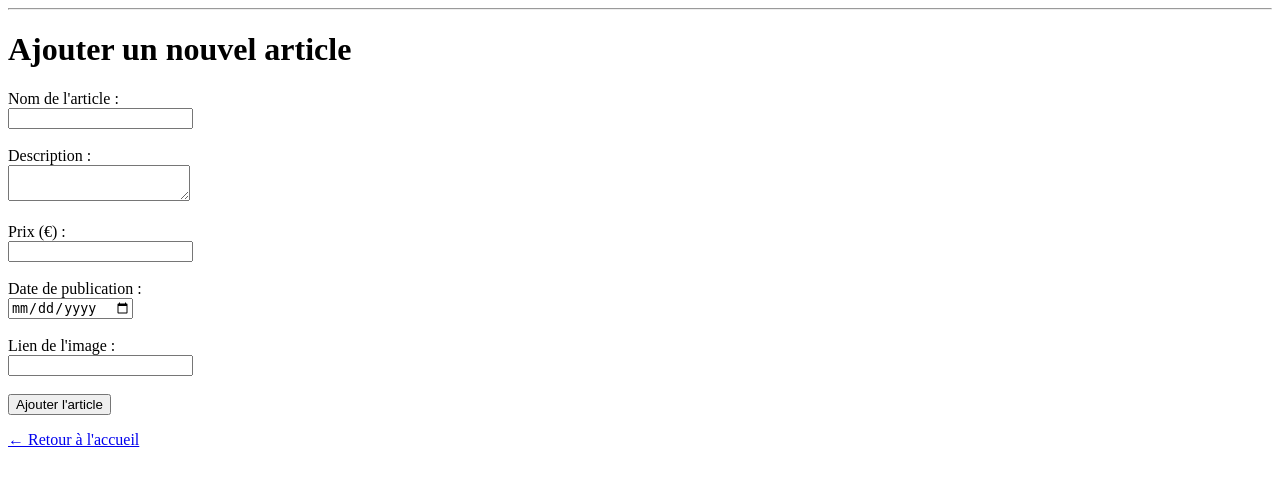
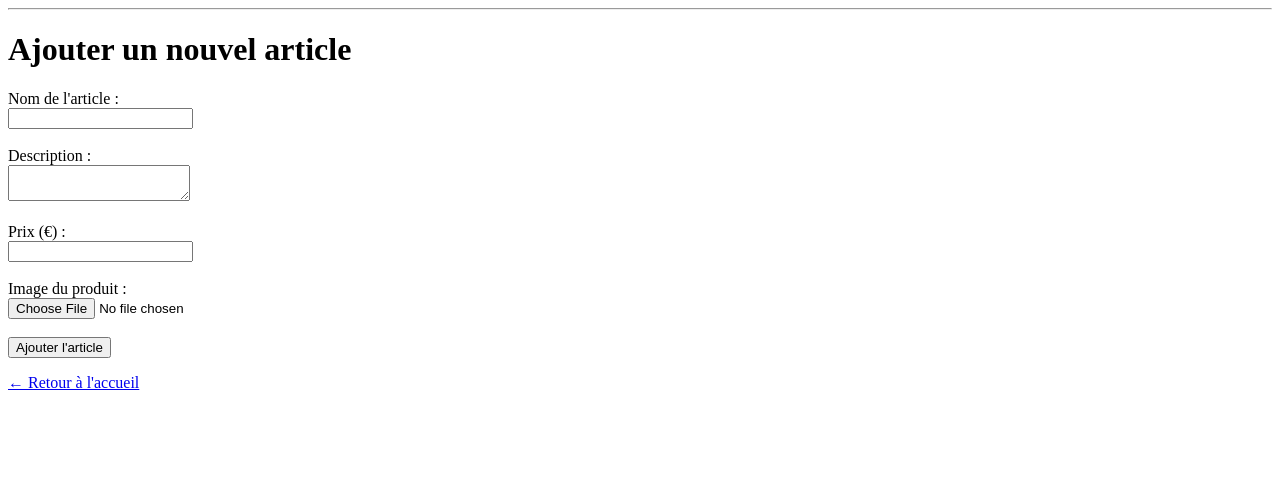
Before and after one commit to quent1grs/ProjetPHP, a PHP site: page /sell.php in a window 1280 px wide. Shown: the part 47-533 px from the top of the page. Run offline with PHP 8.4, Linux system fonts and the light colour scheme; the visitor is signed in with stand-in values (Sample User, id 1).

Commit message:
encore et encore

```diff
--- a/sell.php
+++ b/sell.php
@@ -18,23 +18,34 @@ if ($_SERVER['REQUEST_METHOD'] === 'POST') {
     $name = trim($_POST['name']);
     $description = trim($_POST['description']);
     $price = floatval($_POST['price']);
-    $publish_date = $_POST['publish_date'];
-    $image_link = trim($_POST['image_link']);
+    $publish_date = date('Y-m-d'); // date actuelle
     $author_id = $_SESSION['user_id'];
 
-    if ($name && $description && $price > 0 && $publish_date && $image_link) {
-        $stmt = $conn->prepare("INSERT INTO articles (nom, description, prix, date_publication, auteur_id, image_url) VALUES (?, ?, ?, ?, ?, ?)");
-        $stmt->bind_param("ssdsss", $name, $description, $price, $publish_date, $author_id, $image_link);
+    // Vérifie que l'image est envoyée
+    if ($name && $description && $price > 0 && isset($_FILES['image_file']) && $_FILES['image_file']['error'] === UPLOAD_ERR_OK) {
+        $uploadDir = 'uploads/';
+        $imageTmpName = $_FILES['image_file']['tmp_name'];
+        $imageName = uniqid() . '_' . basename($_FILES['image_file']['name']);
+        $imagePath = $uploadDir . $imageName;
 
-        if ($stmt->execute()) {
-            $message = "Article ajouté avec succès.";
+        // Déplace l'image
+        if (move_uploaded_file($imageTmpName, $imagePath)) {
+            $stmt = $conn->prepare("INSERT INTO articles (nom, description, prix, date_publication, auteur_id, image_url) VALUES (?, ?, ?, ?, ?, ?)");
+            $stmt->bind_param("ssdsss", $name, $description, $price, $publish_date, $author_id, $imagePath);
+
+            if ($stmt->execute()) {
+                $message = "Article ajouté avec succès.";
+            } else {
+                $message = "Erreur lors de l'ajout de l'article : " . $stmt->error;
+            }
         } else {
-            $message = "Erreur lors de l'ajout de l'article : " . $stmt->error;
+            $message = "Erreur lors du téléchargement de l'image.";
         }
     } else {
-        $message = "Veuillez remplir tous les champs correctement.";
+        $message = "Veuillez remplir tous les champs correctement et choisir une image.";
     }
 }
+
 ?>
 
 <!DOCTYPE html>
@@ -51,7 +62,7 @@ if ($_SERVER['REQUEST_METHOD'] === 'POST') {
         <p style="color:green"><?= htmlspecialchars($message) ?></p>
     <?php endif; ?>
 
-    <form method="POST">
+    <form method="POST" enctype="multipart/form-data">
         <label for="name">Nom de l'article :</label><br>
         <input type="text" name="name" id="name" required><br><br>
 
@@ -61,15 +72,15 @@ if ($_SERVER['REQUEST_METHOD'] === 'POST') {
         <label for="price">Prix (€) :</label><br>
         <input type="number" name="price" id="price" step="0.01" min="0" required><br><br>
 
-        <label for="publish_date">Date de publication :</label><br>
-        <input type="date" name="publish_date" id="publish_date" required><br><br>
+        <!-- Date supprimée -->
 
-        <label for="image_link">Lien de l'image :</label><br>
-        <input type="text" name="image_link" id="image_link" required><br><br>
+        <label for="image_file">Image du produit :</label><br>
+        <input type="file" name="image_file" id="image_file" accept="image/*" required><br><br>
 
         <button type="submit">Ajouter l'article</button>
     </form>
 
+
     <p><a href="home.php">← Retour à l'accueil</a></p>
 </body>
 </html>
--- a/validate.php
+++ b/validate.php
@@ -65,6 +65,8 @@ $conn->close();
     <title>Validation de commande</title>
 </head>
 <body>
+    <?php include 'header.php'; ?>
+
     <h1>Validation de la commande</h1>
 
     <?php if (!empty($message)) echo "<p style='color: red;'>$message</p>"; ?>
```
Also changed, not shown: uploads/683ee11f18d31_téléchargement.png (added).
